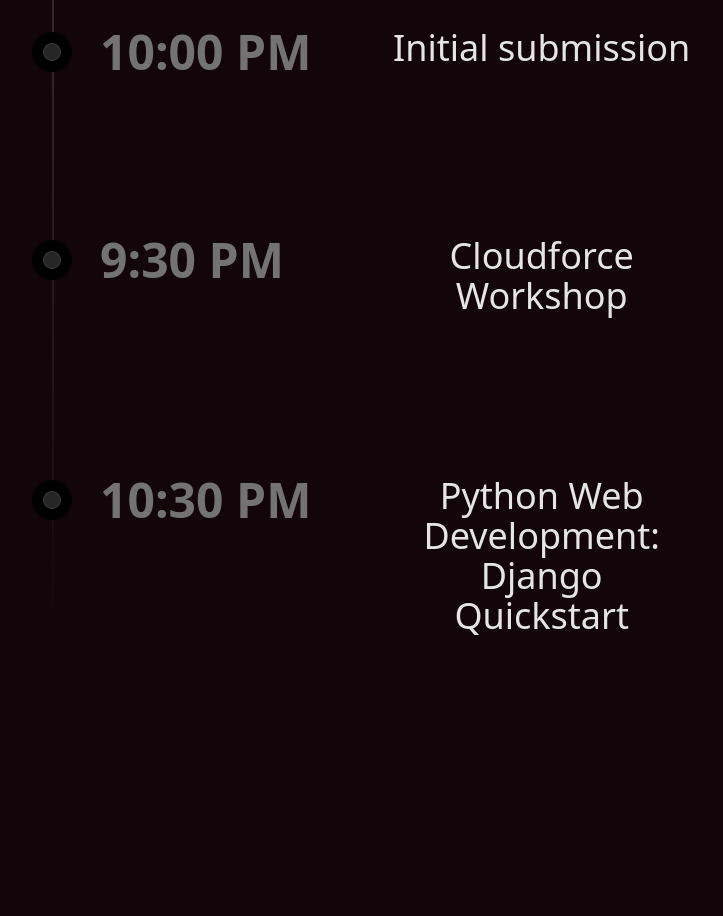
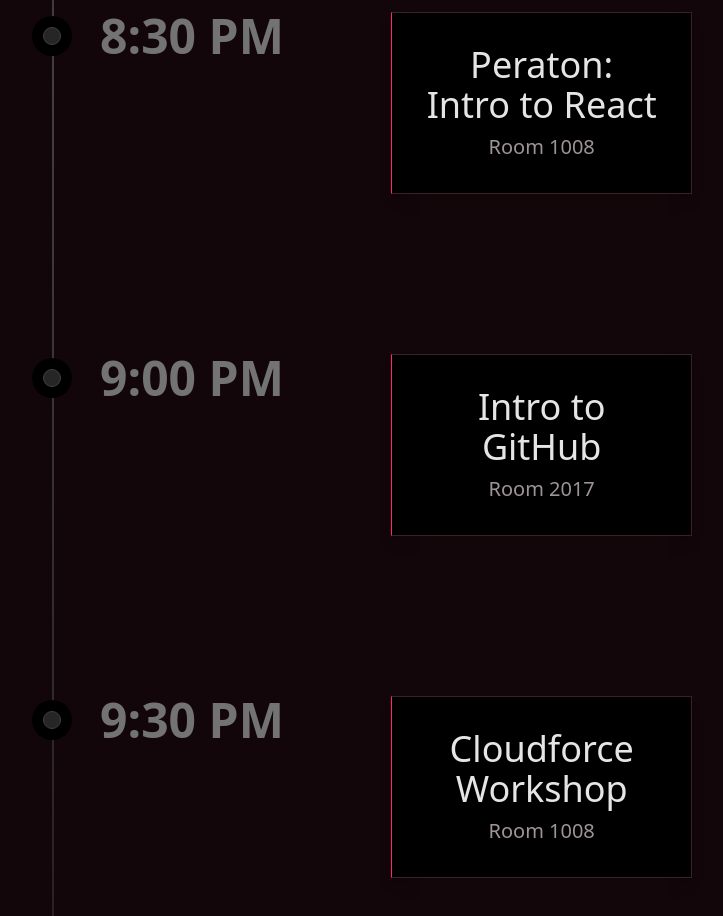
Before and after one commit to krizh-p/pthx24-schedule, a Next.js app: page / in a window 1280 px wide. Shown: the part 1800-2716 px from the top of the page, without its empty margins (276-999 px from the left). Before the commit the page ends 2580 px from the top, so only its background shows below. Built offline with nearby package versions, Linux system fonts and the light colour scheme.

Commit message:
fancy'd up the events w/ cards and added room numbers

```diff
--- a/package.json
+++ b/package.json
@@ -14,7 +14,7 @@
     "@tabler/icons-react": "^3.19.0",
     "class-variance-authority": "^0.7.0",
     "clsx": "^2.1.1",
-    "framer-motion": "^11.11.0",
+    "framer-motion": "^11.11.1",
     "lucide-react": "^0.447.0",
     "next": "14.2.14",
     "react": "^18",
--- a/src/app/page.tsx
+++ b/src/app/page.tsx
@@ -4,419 +4,372 @@
 import MaxWidthWrapper from "@/components/MaxWidthWrapper"
 import { Timeline } from "@/components/ui/timeline"
 import { Button } from "@/components/ui/button"
+import EventCard from "@/components/EventCard"
+import MinFooter from "@/components/ui/Footer"
 
 export default function Component() {
   const [selectedDay, setSelectedDay] = useState("Friday")
+
+  function stripPastEvents(data: { title: string; content: JSX.Element }[]) {
+    const currentTime = new Date();
+
+    return data.filter((event) => {
+      // Extract the time from the event title (e.g., "4:30 PM")
+      const eventTimeString = event.title;
+      const [time, modifier] = eventTimeString.split(" ");
+
+      // Parse the event time (e.g., "4:30" => hours and minutes)
+      let [hours, minutes] = time.split(":").map(Number);
+
+      // Adjust hours based on AM/PM
+      if (modifier === "PM" && hours < 12) {
+        hours += 12;
+      } else if (modifier === "AM" && hours === 12) {
+        hours = 0; // Midnight edge case
+      }
+
+      // Create a new Date object for the event time using today's date
+      const eventTime = new Date();
+      eventTime.setHours(hours, minutes, 0, 0);
+
+      // Compare the event time with the current time
+      return eventTime >= currentTime;
+    });
+  }
 
   const fridayData = [
     {
       title: "4:30 PM",
       content: (
-        <h2 className="text-2xl md:text-3xl lg:text-4xl text-muted-foreground dark:text-neutral-200">
-          Student Check-in
-        </h2>
+        <>
+          <EventCard title="Student Check-in" roomNumber={"2nd Floor"} />
+        </>
       ),
     },
     {
       title: "6:00 PM",
       content: (
-        <h2 className="text-2xl md:text-3xl lg:text-4xl text-muted-foreground dark:text-neutral-200">
-          Opening Ceremony
-        </h2>
+        <>
+          <EventCard title="Opening Ceremony" roomNumber={"Atrium"} />
+        </>
       ),
     },
     {
       title: "7:00 PM",
       content: (
-        <h2 className="text-2xl md:text-3xl lg:text-4xl text-muted-foreground dark:text-neutral-200">
-          Dinner
-        </h2>
+        <>
+          <EventCard title="Dinner" roomNumber={"2nd Floor"} />
+        </>
       ),
     },
     {
       title: "8:00 PM",
       content: (
-        <h2 className="text-2xl md:text-3xl lg:text-4xl text-muted-foreground dark:text-neutral-200">
-          Brainstorming Ideas/ Team Matchmaker
-        </h2>
+        <>
+          <EventCard title="Brainstorming Ideas/ Team Matchmaker" roomNumber={"Atrium"} />
+        </>
       ),
     },
     {
       title: "8:30 PM",
       content: (
-        <h2 className="text-2xl md:text-3xl lg:text-4xl text-muted-foreground dark:text-neutral-200">
-          Peraton: Intro to React
-        </h2>
+        <>
+          <EventCard title="Peraton: Intro to React" roomNumber={1008} />
+        </>
       ),
     },
     {
       title: "9:00 PM",
       content: (
-        <h2 className="text-2xl md:text-3xl lg:text-4xl text-muted-foreground dark:text-neutral-200">
-          Intro to GitHub
-        </h2>
+        <>
+          <EventCard title="Intro to GitHub" roomNumber={2017} />
+        </>
+      ),
+    },
+    {
+      title: "9:30 PM",
+      content: (
+        <>
+          <EventCard title="Cloudforce Workshop" roomNumber={1008} />
+        </>
       ),
     },
     {
       title: "10:00 PM",
       content: (
-        <h2 className="text-2xl md:text-3xl lg:text-4xl text-muted-foreground dark:text-neutral-200">
-          Initial submission
-        </h2>
-      ),
-    },
-    {
-      title: "9:30 PM",
-      content: (
-        <h2 className="text-2xl md:text-3xl lg:text-4xl text-muted-foreground dark:text-neutral-200">
-          Cloudforce Workshop
-        </h2>
+        <>
+          <EventCard title="Initial submission" roomNumber={2017} />
+        </>
       ),
     },
     {
       title: "10:30 PM",
       content: (
-        <h2 className="text-2xl md:text-3xl lg:text-4xl text-muted-foreground dark:text-neutral-200">
-          Python Web Development: Django Quickstart
-        </h2>
+        <>
+          <EventCard title="Python Web Development: Django Quickstart" roomNumber={1008} />
+        </>
       ),
     },
   ];
+
 
   const saturdayData = [
     {
       title: "4:00 AM",
       content: (
-        <h2 className="text-2xl md:text-3xl lg:text-4xl text-muted-foreground dark:text-neutral-200">
-          Swap volunteers (12-4 AM)
-        </h2>
-      ),
-    },
-    {
-      title: "4:00 AM",
-      content: (
-        <h2 className="text-2xl md:text-3xl lg:text-4xl text-muted-foreground dark:text-neutral-200">
-          The MIX Workshops
-        </h2>
+        <>
+          <EventCard title="Swap volunteers (12-4 AM)" roomNumber={2017} />
+          <EventCard title="The MIX Workshops" roomNumber={1008} />
+        </>
       ),
     },
     {
       title: "8:00 AM",
       content: (
-        <h2 className="text-2xl md:text-3xl lg:text-4xl text-muted-foreground dark:text-neutral-200">
-          Breakfast
-        </h2>
+        <>
+          <EventCard title="Breakfast" roomNumber={2017} />
+          <EventCard title="Swap volunteers (4-8 AM)" roomNumber={1008} />
+        </>
+      ),
+    },
+    {
+      title: "9:00 AM",
+      content: (
+        <>
+          <EventCard title="AWS: Intro to AWS" roomNumber={2017} />
+        </>
+      ),
+    },
+    {
+      title: "10:00 AM",
+      content: (
+        <>
+          <EventCard title="Yoga" roomNumber={1008} />
+          <EventCard title="Meditation Club" roomNumber={2017} />
+          <EventCard title="Resume Workshop (Amit from MyTurn)" roomNumber={1008} />
+        </>
+      ),
+    },
+    {
+      title: "10:30 AM",
+      content: (
+        <>
+          <EventCard title="Snacks available" roomNumber={2017} />
+        </>
+      ),
+    },
+    {
+      title: "11:00 AM",
+      content: (
+        <>
+          <EventCard title="Salesforce Workshop: Tableau" roomNumber={1008} />
+          <EventCard title="Metro Star" roomNumber={2017} />
+        </>
+      ),
+    },
+    {
+      title: "11:45 AM",
+      content: (
+        <>
+          <EventCard title="Lunch served to non-participant guests" roomNumber={1008} />
+        </>
+      ),
+    },
+    {
+      title: "12:00 PM",
+      content: (
+        <>
+          <EventCard title="Lunch" roomNumber={2017} />
+          <EventCard title="Amazon x Codepath Lunch n' Learn Q&A" roomNumber={1008} />
+        </>
+      ),
+    },
+    {
+      title: "1:00 PM",
+      content: (
+        <>
+          <EventCard title="Microsoft Workshop: GitHub CoPilot" roomNumber={2017} />
+        </>
+      ),
+    },
+    {
+      title: "2:00 PM",
+      content: (
+        <>
+          <EventCard title="Arcfield: Technical Workshop" roomNumber={1008} />
+          <EventCard title="Peraton: Recruitment" roomNumber={2017} />
+        </>
+      ),
+    },
+    {
+      title: "2:30 PM",
+      content: (
+        <>
+          <EventCard title="Y-Tea handing out Boba" roomNumber={1008} />
+          <EventCard title="Mason Illustrators" roomNumber={2017} />
+        </>
+      ),
+    },
+    {
+      title: "3:00 PM",
+      content: (
+        <>
+          <EventCard title="AI Panel Speaker Event" roomNumber={1008} />
+        </>
+      ),
+    },
+    {
+      title: "5:00 PM",
+      content: (
+        <>
+          <EventCard title="Fannie Mae Workshop" roomNumber={2017} />
+        </>
+      ),
+    },
+    {
+      title: "5:45 PM",
+      content: (
+        <>
+          <EventCard title="Dinner served to non-participant guests" roomNumber={1008} />
+        </>
+      ),
+    },
+    {
+      title: "6:00 PM",
+      content: (
+        <>
+          <EventCard title="Dinner with Microsoft x Cloudforce Networking Opportunity" roomNumber={2017} />
+          <EventCard title="Microsoft x Cloudforce Dinner n' Network" roomNumber={1008} />
+        </>
+      ),
+    },
+    {
+      title: "6:30 PM",
+      content: (
+        <>
+          <EventCard title="Esports Presents: Smash Tourney" roomNumber={2017} />
+        </>
+      ),
+    },
+    {
+      title: "7:00 PM",
+      content: (
+        <>
+          <EventCard title="Workshop Block" roomNumber={1008} />
+        </>
+      ),
+    },
+    {
+      title: "8:00 PM",
+      content: (
+        <>
+          <EventCard title="How to Run a Hackathon" roomNumber={2017} />
+        </>
+      ),
+    },
+    {
+      title: "9:00 PM",
+      content: (
+        <>
+          <EventCard title="Late Night Activity" roomNumber={1008} />
+        </>
+      ),
+    },
+    {
+      title: "10:30 PM",
+      content: (
+        <>
+          <EventCard title="Initial submission" roomNumber={2017} />
+        </>
+      ),
+    },
+    {
+      title: "12:00 AM",
+      content: (
+        <>
+          <EventCard title="Late Night Activity" roomNumber={1008} />
+        </>
+      ),
+    },
+  ];
+
+
+  const sundayData = [
+    {
+      title: "4:00 AM",
+      content: (
+        <>
+          <EventCard title="Swap volunteers (12-4 AM)" roomNumber={2017} />
+        </>
       ),
     },
     {
       title: "8:00 AM",
       content: (
-        <h2 className="text-2xl md:text-3xl lg:text-4xl text-muted-foreground dark:text-neutral-200">
-          Swap volunteers (4-8 AM)
-        </h2>
-      ),
-    },
-    {
-      title: "9:00 AM",
-      content: (
-        <h2 className="text-2xl md:text-3xl lg:text-4xl text-muted-foreground dark:text-neutral-200">
-          AWS: Intro to AWS
-        </h2>
+        <>
+          <EventCard title="Breakfast" roomNumber={1008} />
+          <EventCard title="Swap volunteers (4-8 AM)" roomNumber={2017} />
+          <EventCard title="Breakfast" roomNumber={1008} />
+        </>
       ),
     },
     {
       title: "10:00 AM",
       content: (
-        <h2 className="text-2xl md:text-3xl lg:text-4xl text-muted-foreground dark:text-neutral-200">
-          Yoga
-        </h2>
-      ),
-    },
-    {
-      title: "10:00 AM",
-      content: (
-        <h2 className="text-2xl md:text-3xl lg:text-4xl text-muted-foreground dark:text-neutral-200">
-          Meditation Club
-        </h2>
-      ),
-    },
-    {
-      title: "10:00 AM",
-      content: (
-        <h2 className="text-2xl md:text-3xl lg:text-4xl text-muted-foreground dark:text-neutral-200">
-          Resume Workshop (Amit from MyTurn)
-        </h2>
+        <>
+          <EventCard title="Project Submission Deadline (setup tables)" roomNumber={2017} />
+        </>
       ),
     },
     {
       title: "10:30 AM",
       content: (
-        <h2 className="text-2xl md:text-3xl lg:text-4xl text-muted-foreground dark:text-neutral-200">
-          Snacks available
-        </h2>
+        <>
+          <EventCard title="Judges Arrive" roomNumber={1008} />
+        </>
       ),
     },
     {
       title: "11:00 AM",
       content: (
-        <h2 className="text-2xl md:text-3xl lg:text-4xl text-muted-foreground dark:text-neutral-200">
-          Salesforce Workshop: Tableau
-        </h2>
+        <>
+          <EventCard title="Judging Starts" roomNumber={2017} />
+        </>
       ),
     },
     {
-      title: "11:00 AM",
+      title: "12:45 PM",
       content: (
-        <h2 className="text-2xl md:text-3xl lg:text-4xl text-muted-foreground dark:text-neutral-200">
-          Metro Star
-        </h2>
-      ),
-    },
-    {
-      title: "11:45 AM",
-      content: (
-        <h2 className="text-2xl md:text-3xl lg:text-4xl text-muted-foreground dark:text-neutral-200">
-          Lunch served to non-participant guests
-        </h2>
-      ),
-    },
-    {
-      title: "12:00 PM",
-      content: (
-        <h2 className="text-2xl md:text-3xl lg:text-4xl text-muted-foreground dark:text-neutral-200">
-          Lunch
-        </h2>
-      ),
-    },
-    {
-      title: "12:00 PM",
-      content: (
-        <h2 className="text-2xl md:text-3xl lg:text-4xl text-muted-foreground dark:text-neutral-200">
-          Amazon x Codepath Lunch n' Learn Q&A
-        </h2>
+        <>
+          <EventCard title="Judges receive lunch first, then all non-participant guests" roomNumber={1008} />
+        </>
       ),
     },
     {
       title: "1:00 PM",
       content: (
-        <h2 className="text-2xl md:text-3xl lg:text-4xl text-muted-foreground dark:text-neutral-200">
-          Microsoft Workshop: GitHub CoPilot
-        </h2>
+        <>
+          <EventCard title="Judging Ends, Lunch Starts" roomNumber={2017} />
+        </>
       ),
     },
     {
       title: "2:00 PM",
       content: (
-        <h2 className="text-2xl md:text-3xl lg:text-4xl text-muted-foreground dark:text-neutral-200">
-          Arcfield: Technical Workshop
-        </h2>
-      ),
-    },
-    {
-      title: "2:00 PM",
-      content: (
-        <h2 className="text-2xl md:text-3xl lg:text-4xl text-muted-foreground dark:text-neutral-200">
-          Peraton: Recruitment
-        </h2>
-      ),
-    },
-    {
-      title: "2:30 PM",
-      content: (
-        <h2 className="text-2xl md:text-3xl lg:text-4xl text-muted-foreground dark:text-neutral-200">
-          Y-Tea handing out Boba
-        </h2>
-      ),
-    },
-    {
-      title: "2:30 PM",
-      content: (
-        <h2 className="text-2xl md:text-3xl lg:text-4xl text-muted-foreground dark:text-neutral-200">
-          Mason Illustrators
-        </h2>
-      ),
-    },
-    {
-      title: "3:00 PM",
-      content: (
-        <h2 className="text-2xl md:text-3xl lg:text-4xl text-muted-foreground dark:text-neutral-200">
-          AI Panel Speaker Event
-        </h2>
-      ),
-    },
-    {
-      title: "5:00 PM",
-      content: (
-        <h2 className="text-2xl md:text-3xl lg:text-4xl text-muted-foreground dark:text-neutral-200">
-          Fannie Mae Workshop
-        </h2>
-      ),
-    },
-    {
-      title: "5:45 PM",
-      content: (
-        <h2 className="text-2xl md:text-3xl lg:text-4xl text-muted-foreground dark:text-neutral-200">
-          Dinner served to non-participant guests
-        </h2>
-      ),
-    },
-    {
-      title: "6:00 PM",
-      content: (
-        <h2 className="text-2xl md:text-3xl lg:text-4xl text-muted-foreground dark:text-neutral-200">
-          Dinner with Microsoft x Cloudforce Networking Opportunity
-        </h2>
-      ),
-    },
-    {
-      title: "6:00 PM",
-      content: (
-        <h2 className="text-2xl md:text-3xl lg:text-4xl text-muted-foreground dark:text-neutral-200">
-          Microsoft x Cloudforce Dinner n' Network
-        </h2>
-      ),
-    },
-    {
-      title: "6:30 PM",
-      content: (
-        <h2 className="text-2xl md:text-3xl lg:text-4xl text-muted-foreground dark:text-neutral-200">
-          Esports Presents: Smash Tourney
-        </h2>
-      ),
-    },
-    {
-      title: "7:00 PM",
-      content: (
-        <h2 className="text-2xl md:text-3xl lg:text-4xl text-muted-foreground dark:text-neutral-200">
-          Workshop Block
-        </h2>
-      ),
-    },
-    {
-      title: "8:00 PM",
-      content: (
-        <h2 className="text-2xl md:text-3xl lg:text-4xl text-muted-foreground dark:text-neutral-200">
-          How to Run a Hackathon
-        </h2>
-      ),
-    },
-    {
-      title: "9:00 PM",
-      content: (
-        <h2 className="text-2xl md:text-3xl lg:text-4xl text-muted-foreground dark:text-neutral-200">
-          Late Night Activity
-        </h2>
-      ),
-    },
-    {
-      title: "10:30 PM",
-      content: (
-        <h2 className="text-2xl md:text-3xl lg:text-4xl text-muted-foreground dark:text-neutral-200">
-          Initial submission
-        </h2>
-      ),
-    },
-    {
-      title: "12:00 AM",
-      content: (
-        <h2 className="text-2xl md:text-3xl lg:text-4xl text-muted-foreground dark:text-neutral-200">
-          Late Night Activity
-        </h2>
-      ),
-    },
-  ];
-
-  const sundayData = [
-    {
-      title: "4:00 AM",
-      content: (
-        <h2 className="text-2xl md:text-3xl lg:text-4xl text-muted-foreground dark:text-neutral-200">
-          Swap volunteers (12-4 AM)
-        </h2>
-      ),
-    },
-    {
-      title: "8:00 AM",
-      content: (
-        <h2 className="text-2xl md:text-3xl lg:text-4xl text-muted-foreground dark:text-neutral-200">
-          Breakfast
-        </h2>
-      ),
-    },
-    {
-      title: "8:00 AM",
-      content: (
-        <h2 className="text-2xl md:text-3xl lg:text-4xl text-muted-foreground dark:text-neutral-200">
-          Swap volunteers (4-8 AM)
-        </h2>
-      ),
-    },
-    {
-      title: "8:00 AM",
-      content: (
-        <h2 className="text-2xl md:text-3xl lg:text-4xl text-muted-foreground dark:text-neutral-200">
-          Breakfast
-        </h2>
-      ),
-    },
-    {
-      title: "10:00 AM",
-      content: (
-        <h2 className="text-2xl md:text-3xl lg:text-4xl text-muted-foreground dark:text-neutral-200">
-          Project Submission Deadline (setup tables)
-        </h2>
-      ),
-    },
-    {
-      title: "10:30 AM",
-      content: (
-        <h2 className="text-2xl md:text-3xl lg:text-4xl text-muted-foreground dark:text-neutral-200">
-          Judges Arrive
-        </h2>
-      ),
-    },
-    {
-      title: "11:00 AM",
-      content: (
-        <h2 className="text-2xl md:text-3xl lg:text-4xl text-muted-foreground dark:text-neutral-200">
-          Judging Starts
-        </h2>
-      ),
-    },
-    {
-      title: "12:45 PM",
-      content: (
-        <h2 className="text-2xl md:text-3xl lg:text-4xl text-muted-foreground dark:text-neutral-200">
-          Judges receive lunch first, then all non-participant guests
-        </h2>
-      ),
-    },
-    {
-      title: "1:00 PM",
-      content: (
-        <h2 className="text-2xl md:text-3xl lg:text-4xl text-muted-foreground dark:text-neutral-200">
-          Judging Ends, Lunch Starts
-        </h2>
-      ),
-    },
-    {
-      title: "2:00 PM",
-      content: (
-        <h2 className="text-2xl md:text-3xl lg:text-4xl text-muted-foreground dark:text-neutral-200">
-          Closing Ceremony Starts
-        </h2>
+        <>
+          <EventCard title="Closing Ceremony Starts" roomNumber={1008} />
+        </>
       ),
     },
     {
       title: "3:00 PM - 5:00 PM",
       content: (
-        <h2 className="text-2xl md:text-3xl lg:text-4xl text-muted-foreground dark:text-neutral-200">
-          Clean Up
-        </h2>
+        <>
+          <EventCard title="Clean Up" roomNumber={2017} />
+        </>
       ),
     },
   ];
-
 
   const getSelectedData = () => {
     switch (selectedDay) {
@@ -433,10 +386,12 @@
 
   return (
     <MaxWidthWrapper>
-      <div className="py-8 sm:py-12 md:py-16 mx-auto text-center flex flex-col items-center max-w-4xl">
+      <div className="mb-30 py-8 sm:py-12 md:py-16 mx-auto text-center flex flex-col items-center max-w-4xl">
+        {/* Header */}
         <h1 className="text-3xl sm:text-4xl md:text-5xl lg:text-6xl font-bold text-primary mb-8">
           Patriot Hacks 2024<br />Schedule
         </h1>
+        {/* Buttons */}
         <div className="flex flex-wrap justify-center gap-4 mb-8">
           {["Friday", "Saturday", "Sunday"].map((day) => (
             <Button
@@ -448,8 +403,14 @@
             </Button>
           ))}
         </div>
+
+        {/* Timeline */}
         <div className="w-full max-w-3xl mx-auto">
-          <Timeline key={selectedDay} data={getSelectedData()} />
+          <Timeline key={selectedDay} data={stripPastEvents(getSelectedData())} />
+        </div>
+        {/* Footer */}
+        <div className="pt-[10rem] md:pt-[16rem] w-full max-w-3xl mx-auto">
+          <MinFooter />
         </div>
       </div>
     </MaxWidthWrapper>
--- /dev/null
+++ b/src/components/EventCard.tsx
@@ -0,0 +1,23 @@
+import { Card } from "@/components/ui/card"
+
+// Define the props interface
+interface EventCardProps {
+    title: string;
+    roomNumber: number | string;
+}
+
+// Use the props interface in the component
+const EventCard: React.FC<EventCardProps> = ({ title, roomNumber }) => {
+    return (
+        <Card className="w-full max-w-md p-8 border-l-primary bg-card text-card-foreground rounded-lg shadow-lg">
+            <h2 className="text-2xl md:text-3xl lg:text-4xl text-muted-foreground dark:text-neutral-200 pb-2">
+            { title }
+            </h2>
+            <h5 className="text-xl md:text-xl lg:text-1xl text-muted-foreground">
+            Room { roomNumber }
+            </h5>
+        </Card>
+    )
+}
+
+export default EventCard;
--- /dev/null
+++ b/src/components/ui/Footer.tsx
@@ -0,0 +1,39 @@
+import { LucideGithub, LucideLinkedin } from 'lucide-react'
+import React from 'react'
+
+const SocialLink = ({
+  href,
+  icon: Icon,
+  children,
+}: {
+  href: string
+  icon: React.ComponentType<{ className?: string }>
+  children: React.ReactNode
+}) => {
+  return (
+    <a href={href} target="_blank" rel="noreferrer" className="group">
+      <span className="sr-only">{children}</span>
+      <Icon className="h-5 w-5 fill-zinc-700 transition group-hover:fill-gray-100 dark:group-hover:fill-gray-200" />
+    </a>
+  )
+}
+
+const MinFooter = () => {
+  return (
+    <div className="flex w-full flex-col items-center justify-between gap-5 border-t border-gray-900/5 pt-8 sm:flex-row dark:border-white/5">
+      <p className="text-xs text-gray-600 dark:text-gray-100">
+      Made with ❤️ by Krishna P.
+      </p>
+      <div className="flex gap-4">
+        <SocialLink href="https://linkedin.com/in/krizhp" icon={LucideLinkedin}>
+          LinkedIn
+        </SocialLink>
+        <SocialLink href="https://github.com/krizh-p" icon={LucideGithub}>
+          GitHub
+        </SocialLink>
+      </div>
+    </div>
+  )
+}
+
+export default MinFooter
--- /dev/null
+++ b/src/components/ui/card.tsx
@@ -0,0 +1,76 @@
+import * as React from "react"
+
+import { cn } from "@/lib/utils"
+
+const Card = React.forwardRef<
+  HTMLDivElement,
+  React.HTMLAttributes<HTMLDivElement>
+>(({ className, ...props }, ref) => (
+  <div
+    ref={ref}
+    className={cn(
+      "rounded-xl border bg-card text-card-foreground shadow",
+      className
+    )}
+    {...props}
+  />
+))
+Card.displayName = "Card"
+
+const CardHeader = React.forwardRef<
+  HTMLDivElement,
+  React.HTMLAttributes<HTMLDivElement>
+>(({ className, ...props }, ref) => (
+  <div
+    ref={ref}
+    className={cn("flex flex-col space-y-1.5 p-6", className)}
+    {...props}
+  />
+))
+CardHeader.displayName = "CardHeader"
+
+const CardTitle = React.forwardRef<
+  HTMLParagraphElement,
+  React.HTMLAttributes<HTMLHeadingElement>
+>(({ className, ...props }, ref) => (
+  <h3
+    ref={ref}
+    className={cn("font-semibold leading-none tracking-tight", className)}
+    {...props}
+  />
+))
+CardTitle.displayName = "CardTitle"
+
+const CardDescription = React.forwardRef<
+  HTMLParagraphElement,
+  React.HTMLAttributes<HTMLParagraphElement>
+>(({ className, ...props }, ref) => (
+  <p
+    ref={ref}
+    className={cn("text-sm text-muted-foreground", className)}
+    {...props}
+  />
+))
+CardDescription.displayName = "CardDescription"
+
+const CardContent = React.forwardRef<
+  HTMLDivElement,
+  React.HTMLAttributes<HTMLDivElement>
+>(({ className, ...props }, ref) => (
+  <div ref={ref} className={cn("p-6 pt-0", className)} {...props} />
+))
+CardContent.displayName = "CardContent"
+
+const CardFooter = React.forwardRef<
+  HTMLDivElement,
+  React.HTMLAttributes<HTMLDivElement>
+>(({ className, ...props }, ref) => (
+  <div
+    ref={ref}
+    className={cn("flex items-center p-6 pt-0", className)}
+    {...props}
+  />
+))
+CardFooter.displayName = "CardFooter"
+
+export { Card, CardHeader, CardFooter, CardTitle, CardDescription, CardContent }
```
Also changed, not shown: 1 other file (tests, documents, lock files or other folders).
